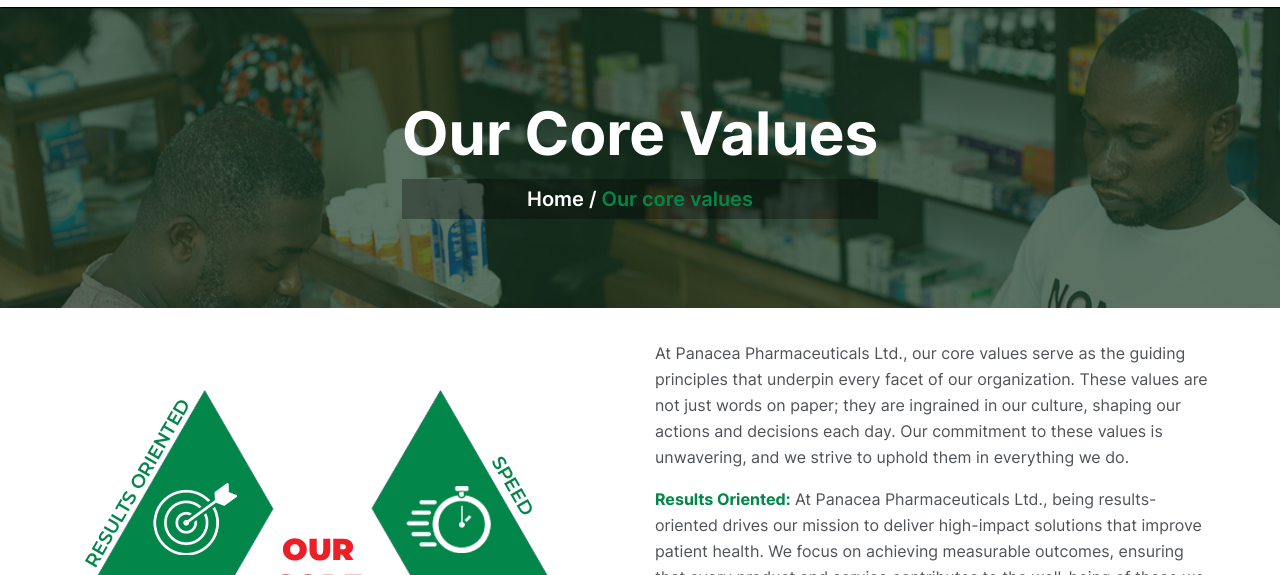
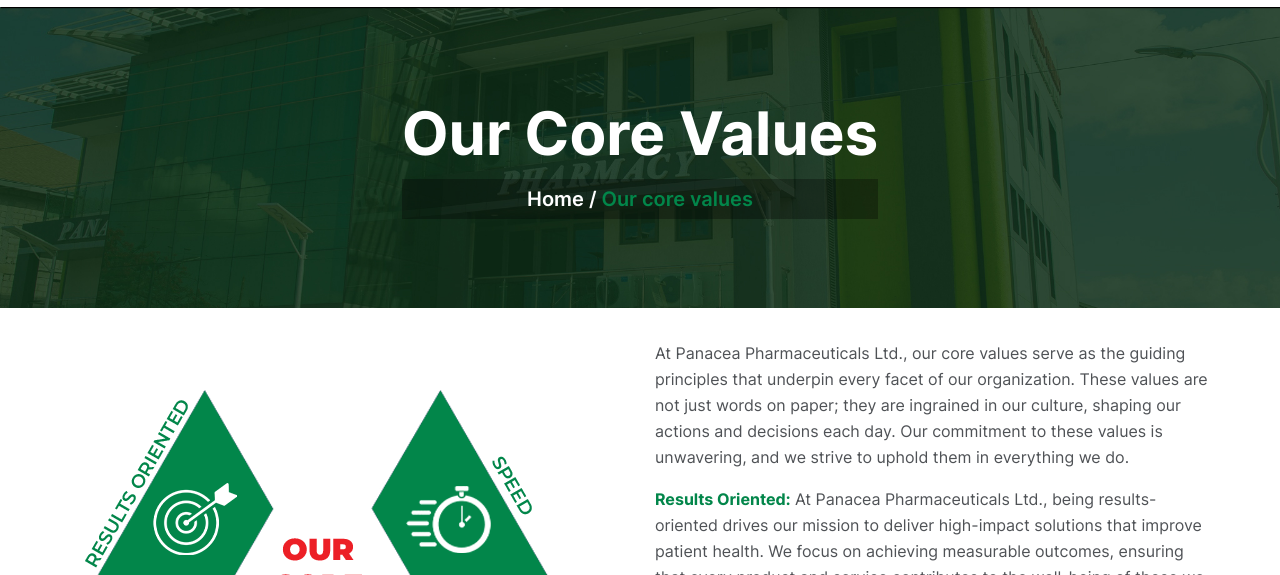
Before and after one commit to Softnage/panacea-website, a plain HTML site: page corevalues.html in a window 1280 px wide. Shown: the part 123-698 px from the top of the page. Drawn offline with nearby package versions, Linux system fonts and the light colour scheme.

Commit message:
new changes

```diff
--- a/corevalues.html
+++ b/corevalues.html
@@ -111,7 +111,7 @@
     <!--=========header end============-->
 
     <!-- hero-about-area start -->
-    <div class="hero-about-area core-values">
+    <div class="hero-about-area ceo-message">
         <div class="container">
             <div class="row justify-content-center align-items-center">
                 <div class="col-auto text-center">
```
